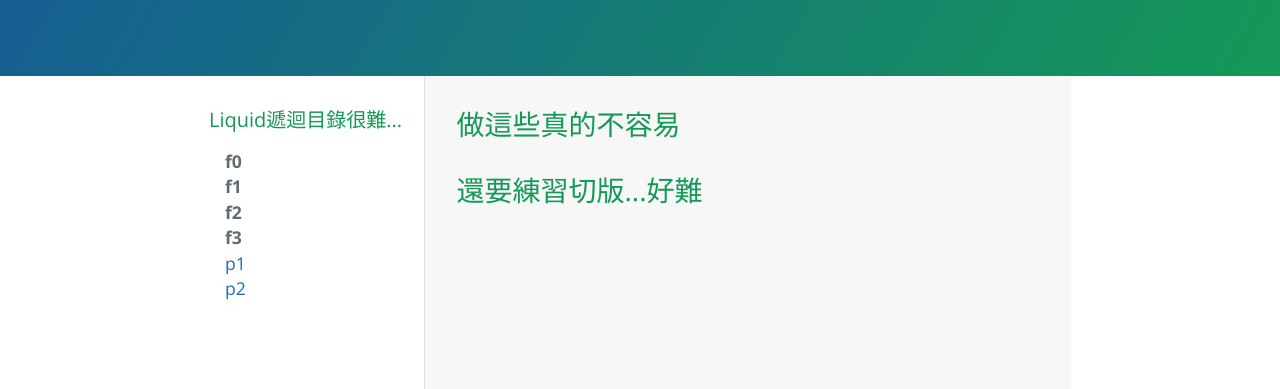
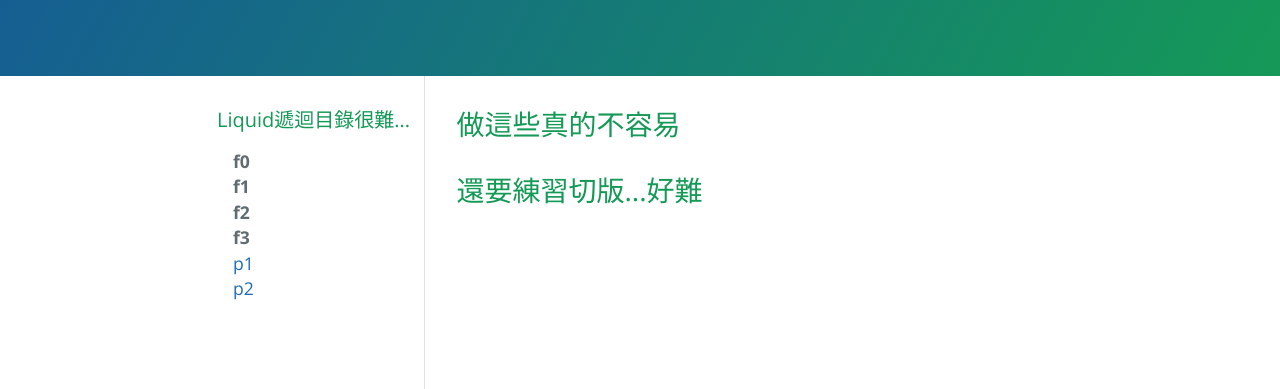
Before and after one commit to nocodingnolife-gh/DemoProject, a Jekyll site: the page built from docs/index.html, in a window 1280 px wide. Shown: the part 270-659 px from the top of the page. Built offline with Jekyll 4.4.1, drawn with Linux system fonts in a browser that asks for light colours; nearby versions of some CDN libraries.

Commit message:
Improve UI and UX of side navigation

```diff
--- a/docs/_sass/custom.scss
+++ b/docs/_sass/custom.scss
@@ -11,23 +11,24 @@ body {
 }
 
 .ui-side-nav {
-    padding: 2rem 0rem;
+    padding: 2rem 0.5rem;
+    background-color: transparent;
 }
 
 .ui-side-nav * {
     border: 0;
+    background-color: transparent;
 }
 
 .ui-side-nav [data-toggle] {
     font-weight: bold;
+    cursor: pointer;
 }
 
-.ui-side-nav .list-group-item {
+.ui-side-nav li {
     padding: 0rem 1rem;
-    cursor: pointer;
 }
 
 .ui-content {
     padding: 2rem;
-    background-color: #f7f7f7;
 }
```
Also changed, not shown: docs/_includes/nav.html (+2 -5 lines).
